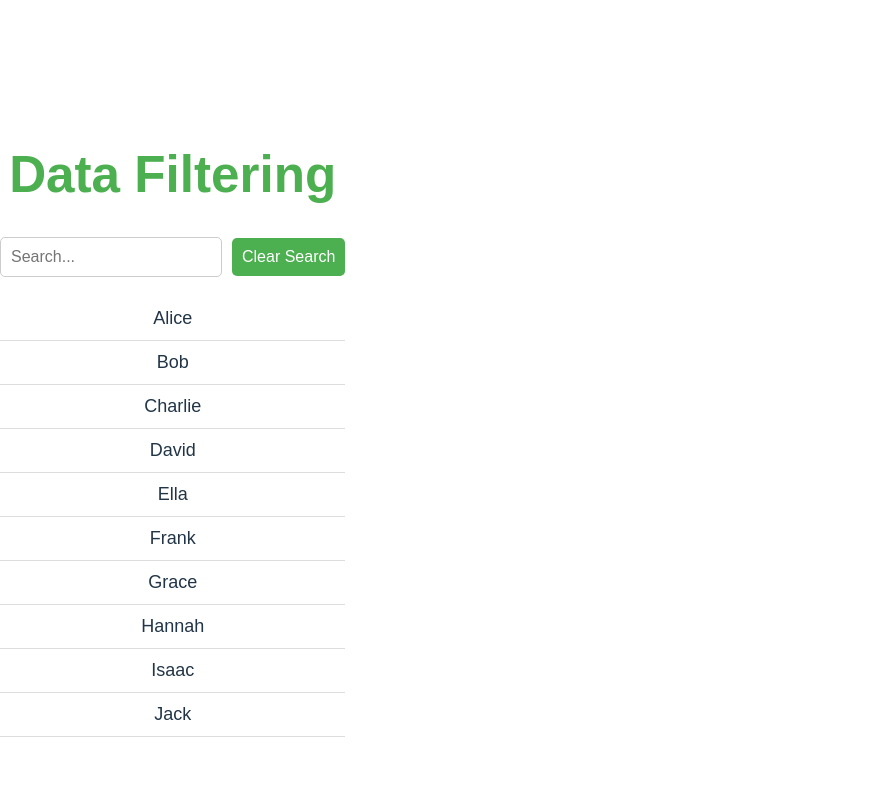
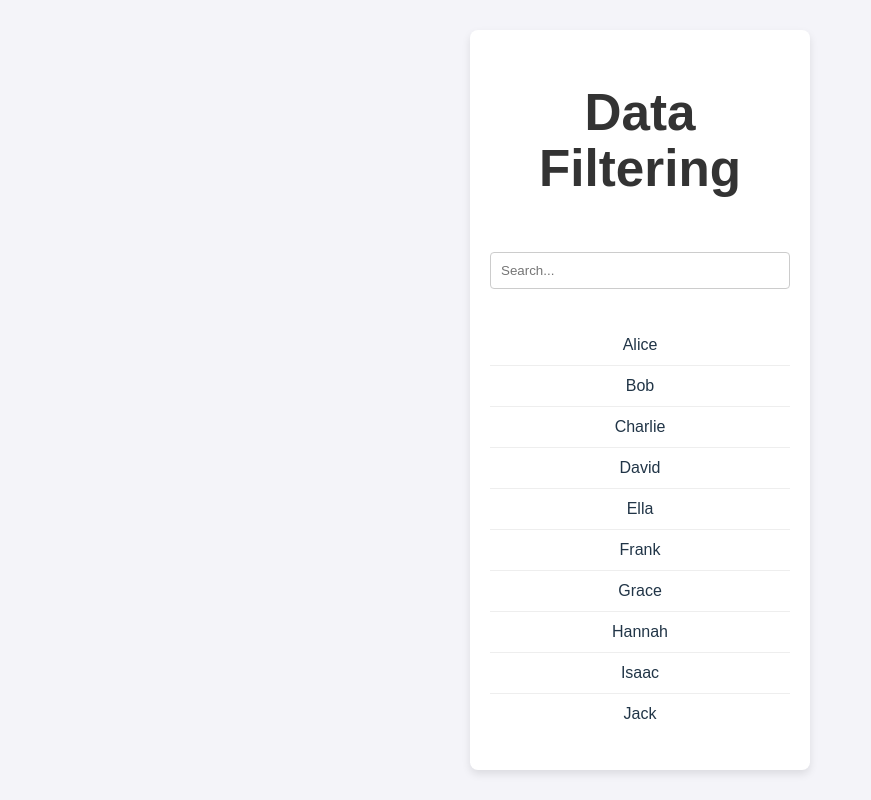
Before and after one commit to Nurbek2023/React-filtering, a React (Vite) app in the folder vite-project/: page / in a window 1280 px wide. Shown: the whole page, without its empty margins (0-871 px from the left). Built offline with nearby package versions, Linux system fonts and the light colour scheme.

Commit message:
Step 10: Add basic styling for the search input and list

```diff
--- a/vite-project/src/App.css
+++ b/vite-project/src/App.css
@@ -1,57 +1,47 @@
-/* App.css */
-
-/* Style the container */
-div {
+/* src/App.css */
+body {
   font-family: Arial, sans-serif;
-  text-align: center;
-  margin-top: 50px;
+  background-color: #f4f4f9;
+  display: flex;
+  justify-content: center;
+  align-items: center;
+  height: 100vh;
+  margin: 0;
 }
 
-/* Style the title */
-h1 {
-  color: #4CAF50;
+.container {
+  text-align: center;
+  background-color: white;
+  padding: 20px;
+  border-radius: 8px;
+  box-shadow: 0 4px 8px rgba(0, 0, 0, 0.1);
+  width: 300px;
 }
 
-/* Style the input field */
-input {
-  padding: 10px;
-  font-size: 16px;
-  margin-right: 10px;
-  border-radius: 5px;
-  border: 1px solid #ccc;
-  width: 200px;
+h1 {
+  color: #333;
 }
 
-/* Style the button */
-button {
+input {
+  width: 100%;
   padding: 10px;
-  font-size: 16px;
-  background-color: #4CAF50;
-  color: white;
-  border: none;
-  border-radius: 5px;
-  cursor: pointer;
+  margin: 20px 0;
+  border: 1px solid #ccc;
+  border-radius: 4px;
+  box-sizing: border-box;
 }
 
-/* Style the button on hover */
-button:hover {
-  background-color: #45a049;
-}
-
-/* Style the list */
 ul {
   list-style-type: none;
   padding: 0;
-  margin-top: 20px;
 }
 
-/* Style each list item */
 li {
   padding: 8px;
-  font-size: 18px;
-  border-bottom: 1px solid #ddd;
+  border-bottom: 1px solid #eee;
+  font-size: 16px;
 }
 
-li:hover {
-  background-color: #f2f2f2;
+li:last-child {
+  border-bottom: none;
 }
--- a/vite-project/src/App.jsx
+++ b/vite-project/src/App.jsx
@@ -1,5 +1,5 @@
 import { useState, useEffect } from 'react';
-import './App.css';
+import './App.css'; // Import the CSS file
 
 function App() {
   const [dataList, setDataList] = useState([
@@ -16,29 +16,17 @@ function App() {
   ]);
   const [searchInput, setSearchInput] = useState('');
   const [filteredData, setFilteredData] = useState(dataList);
-  const [loading, setLoading] = useState(false); // Loading state
 
-  // Effect to filter data whenever searchInput changes
   useEffect(() => {
-    setLoading(true); // Set loading to true when starting to filter
-    const timer = setTimeout(() => {
     setFilteredData(
       dataList.filter((item) =>
         item.name.toLowerCase().includes(searchInput.toLowerCase())
       )
     );
-      setLoading(false); // Set loading to false when filtering is done
-    }, 500); // Simulating a delay for loading state (can be removed in real scenarios)
-
-    return () => clearTimeout(timer); // Clean up timeout on component unmount or input change
   }, [searchInput, dataList]);
 
-  const clearSearch = () => {
-    setSearchInput('');
-  };
-
   return (
-    <div>
+    <div className="container">
       <h1>Data Filtering</h1>
       <input
         type="text"
@@ -46,17 +34,11 @@ function App() {
         value={searchInput}
         onChange={(e) => setSearchInput(e.target.value)}
       />
-      <button onClick={clearSearch}>Clear Search</button>
-      {loading ? ( // Show loading spinner or message
-        <p>Loading...</p>
-      ) : (
       <ul>
-          {/* Display filtered list */}
         {filteredData.map((item) => (
           <li key={item.id}>{item.name}</li>
         ))}
       </ul>
-      )}
     </div>
   );
 }
```
Lines whose indentation alone changed are shown as unchanged.
